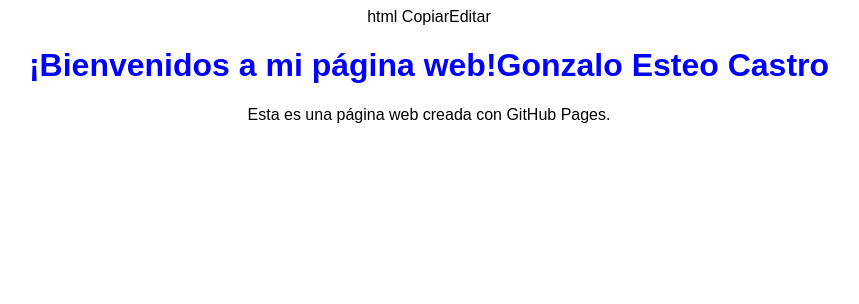
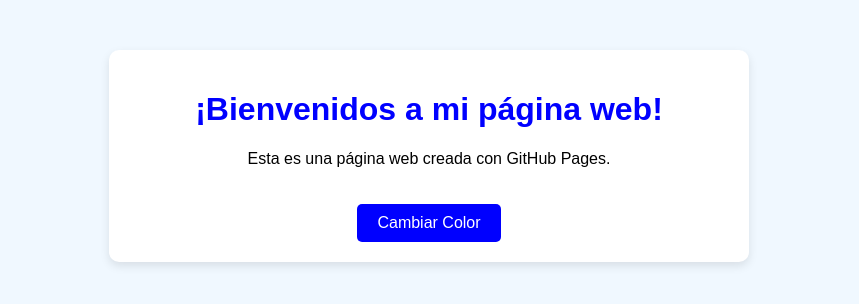
Before and after one commit to Gonxz25/Digt-Gonzalo-Esteo-Castro, a plain HTML site: page index.html in a window 1280 px wide. Shown: the whole page, without its empty margins (211-1070 px from the left). Drawn offline with Linux system fonts and the light colour scheme.

Commit message:
Update index.html

```diff
--- a/index.html
+++ b/index.html
@@ -1,16 +1,63 @@
-html CopiarEditar
 <!DOCTYPE html>
 <html lang="es">
 <head>
- <meta charset="UTF-8">
- <meta name="viewport" content="width=device-width, initial-scale=1.0">   <title>Mi Página Web</title>
- <style>
- body { font-family: Arial, sans-serif; text-align: center; }
-h1 { color: blue; }
- </style>
+    <meta charset="UTF-8">
+    <meta name="viewport" content="width=device-width, initial-scale=1.0">
+    <title>Mi Página Web</title>
+    <style>
+        body {
+            font-family: Arial, sans-serif;
+            text-align: center;
+            background-color: #f0f8ff;
+            margin: 0;
+            padding: 0;
+        }
+        h1 {
+            color: blue;
+            transition: color 0.3s ease-in-out;
+        }
+        .container {
+            max-width: 600px;
+            margin: 50px auto;
+            padding: 20px;
+            background: white;
+            box-shadow: 0px 4px 10px rgba(0, 0, 0, 0.1);
+            border-radius: 10px;
+        }
+        button {
+            background-color: blue;
+            color: white;
+            border: none;
+            padding: 10px 20px;
+            font-size: 16px;
+            cursor: pointer;
+            border-radius: 5px;
+            margin-top: 20px;
+            transition: background 0.3s ease-in-out;
+        }
+        button:hover {
+            background-color: darkblue;
+        }
+    </style>
 </head>
 <body>
- <h1>¡Bienvenidos a mi página web!Gonzalo Esteo Castro</h1>
- <p>Esta es una página web creada con GitHub Pages.</p>
+    <div class="container">
+        <h1 id="titulo">¡Bienvenidos a mi página web!</h1>
+        <p>Esta es una página web creada con GitHub Pages.</p>
+        <button onclick="cambiarColor()">Cambiar Color</button>
+    </div>
+
+    <script>
+        function cambiarColor() {
+            const colores = ["blue", "red", "green", "purple", "orange"];
+            let titulo = document.getElementById("titulo");
+            let colorActual = titulo.style.color;
+            let nuevoColor;
+            do {
+                nuevoColor = colores[Math.floor(Math.random() * colores.length)];
+            } while (nuevoColor === colorActual);
+            titulo.style.color = nuevoColor;
+        }
+    </script>
 </body>
 </html>
```
